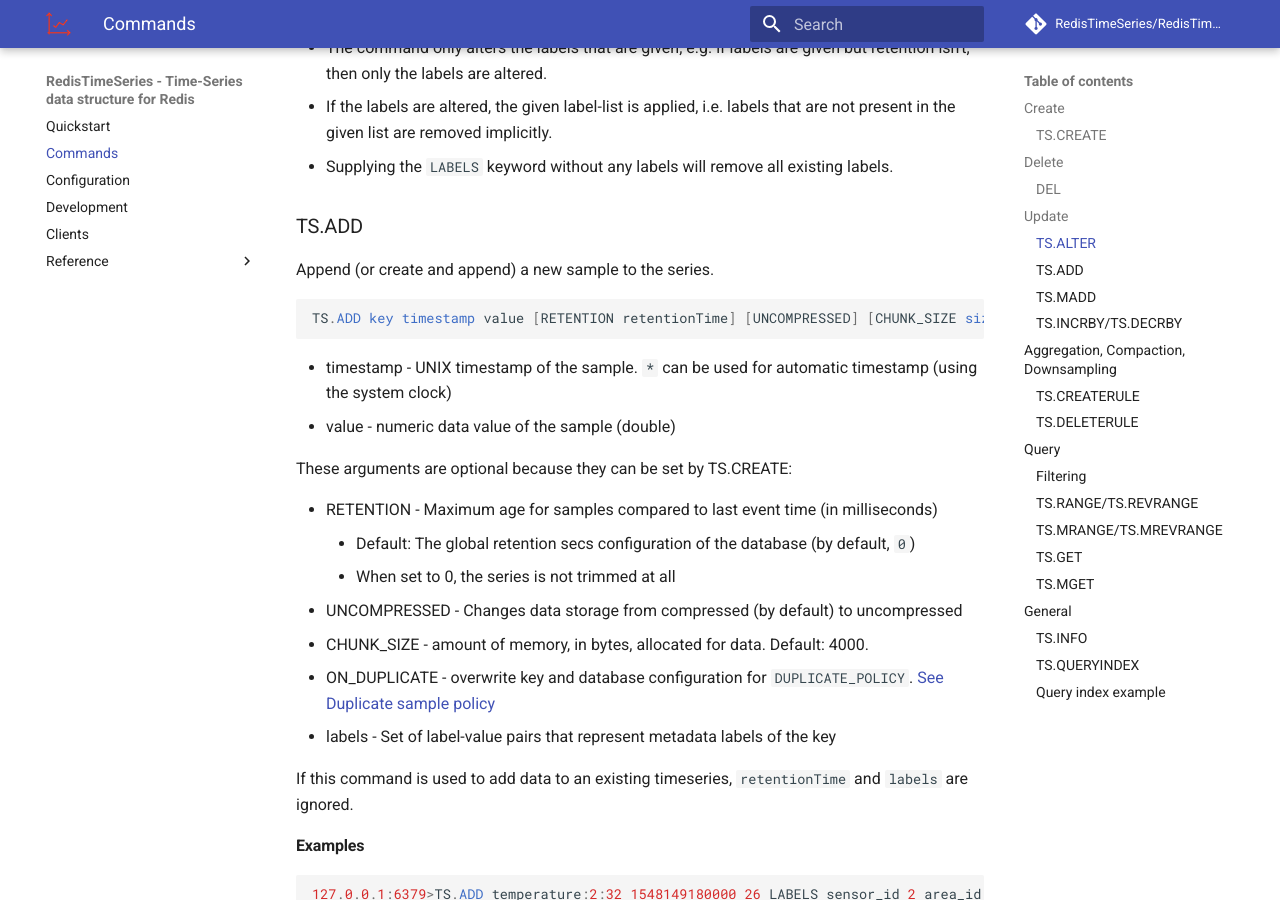
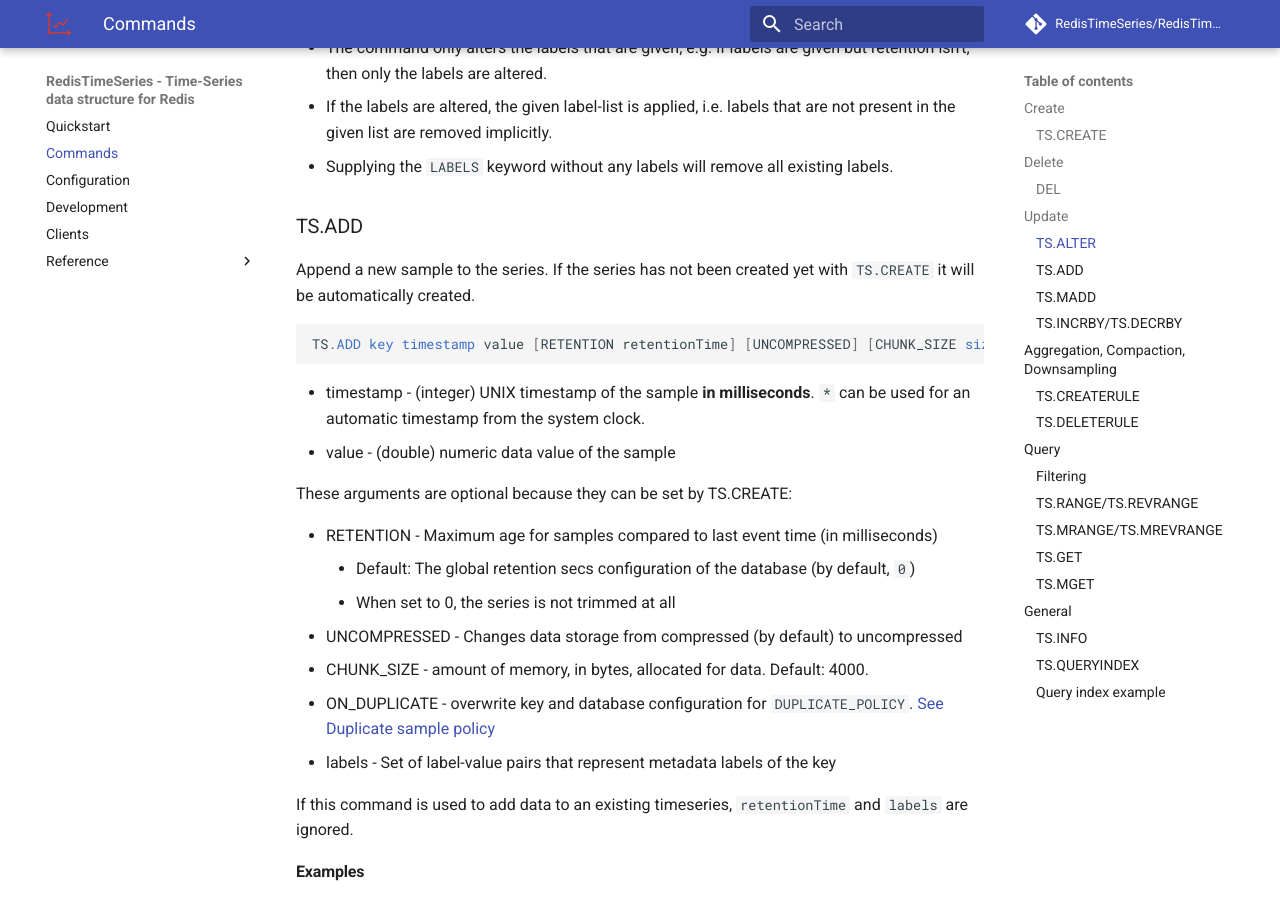
Before and after one commit to RedisTimeSeries/RedisTimeSeries, an MkDocs documentation site: the page built from docs/commands.md, in a window 1280 px wide and 900 px high, scrolled down 1469 px. Built offline with MkDocs 1.6.1 and Material for MkDocs 9.7.7, drawn with Linux system fonts in a browser that asks for light colours; comment, search, counter and statistics services are not loaded.

Commit message:
TS.ADD documentation improvements (#637)
* TS.ADD documentation improvements

* Fixed that series will be automatically created

````diff
--- a/docs/commands.md
+++ b/docs/commands.md
@@ -68,14 +68,14 @@ TS.ALTER temperature:2:32 LABELS sensor_id 2 area_id 32 sub_area_id 15
 
 ### TS.ADD
 
-Append (or create and append) a new sample to the series.
+Append a new sample to the series. If the series has not been created yet with `TS.CREATE` it will be automatically created.
 
 ```sql
 TS.ADD key timestamp value [RETENTION retentionTime] [UNCOMPRESSED] [CHUNK_SIZE size] [ON_DUPLICATE policy] [LABELS label value..]
 ```
 
-* timestamp - UNIX timestamp of the sample. `*` can be used for automatic timestamp (using the system clock)
-* value - numeric data value of the sample (double)
+* timestamp - (integer) UNIX timestamp of the sample **in milliseconds**. `*` can be used for an automatic timestamp from the system clock.
+* value - (double) numeric data value of the sample
 
 These arguments are optional because they can be set by TS.CREATE:
 
````
